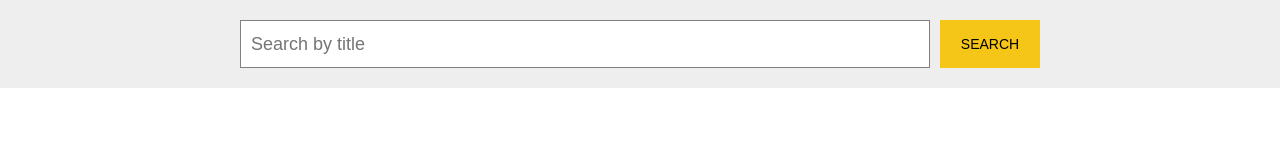
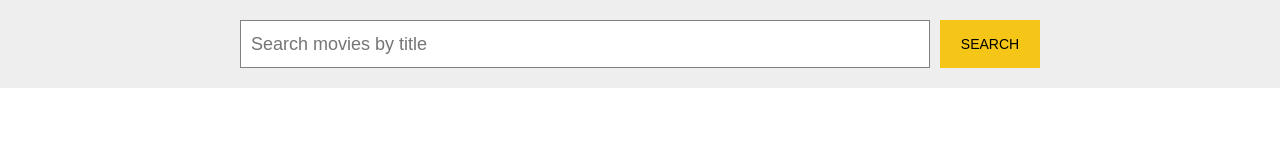
Before and after one commit to martindesv/movies-app, an Angular app: page /search in a window 1280 px wide. Shown: the top 160 px of the page. Built offline with nearby package versions, Linux system fonts and the light colour scheme.

Commit message:
extra get event bug fix

```diff
--- a/src/app/movie-search/movie-search.component.html
+++ b/src/app/movie-search/movie-search.component.html
@@ -1,6 +1,6 @@
 <div id="searchFormContainer">
   <div id="searchForm">
-    <input placeholder="Search by title" type="text" [formControl]="movieTitleSearch">
+    <input placeholder="Search movies by title" type="text" [formControl]="movieTitleSearch">
     <button (click)="searchByMovieTitle()">SEARCH</button>
   </div>
 </div>
--- a/src/app/movie-search/movie-search.component.ts
+++ b/src/app/movie-search/movie-search.component.ts
@@ -36,13 +36,13 @@ export class MovieSearchComponent {
   }
 
   setSearchData(title, pageNum) {
-    this.movieTitleSearch.setValue(title)
     this.loading = true;
     this.dataService.getData(title, pageNum)
       .subscribe(
         (data) => {
           this.data = { ...data }
           this.loading = false;
+          this.movieTitleSearch.setValue(title)
           if (data['Response'] === "True") {
             this.collectionSize = data['totalResults']
             this.router.navigate(['/search', { title: this.movieTitleSearch.value, page: pageNum }])
```
Also changed, not shown: 1 other file (tests, documents, lock files or other folders).
